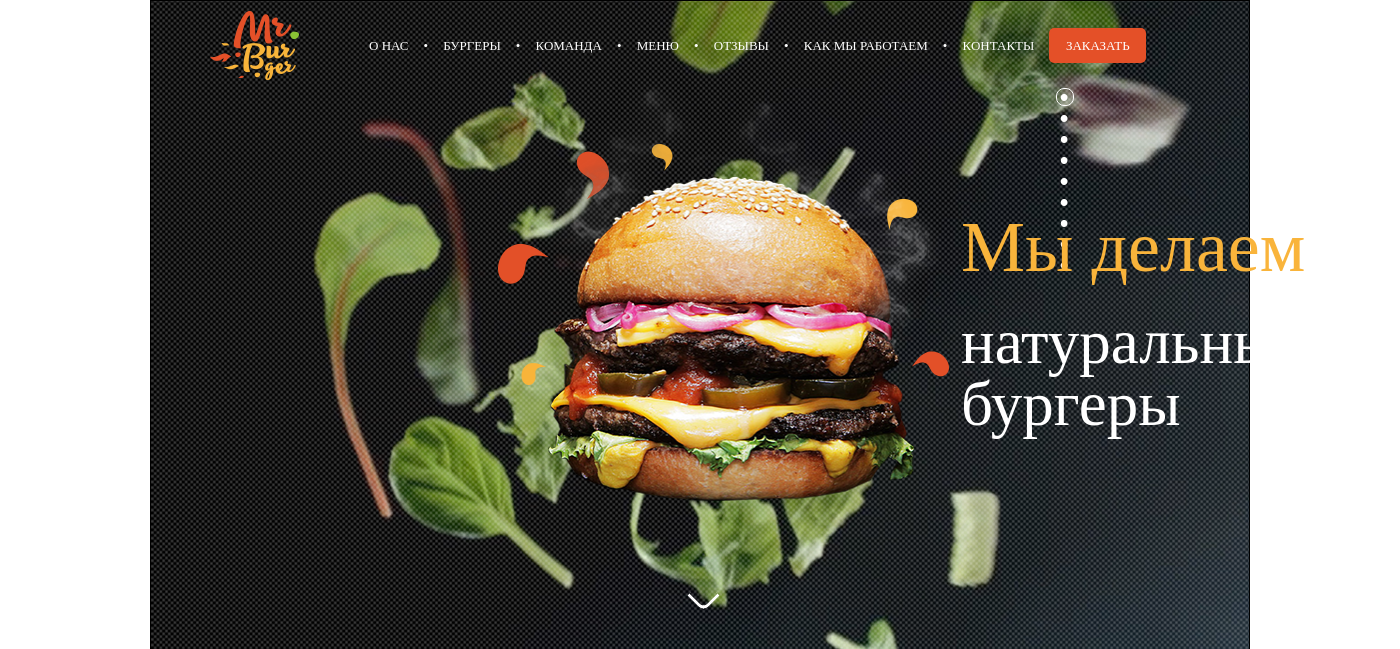
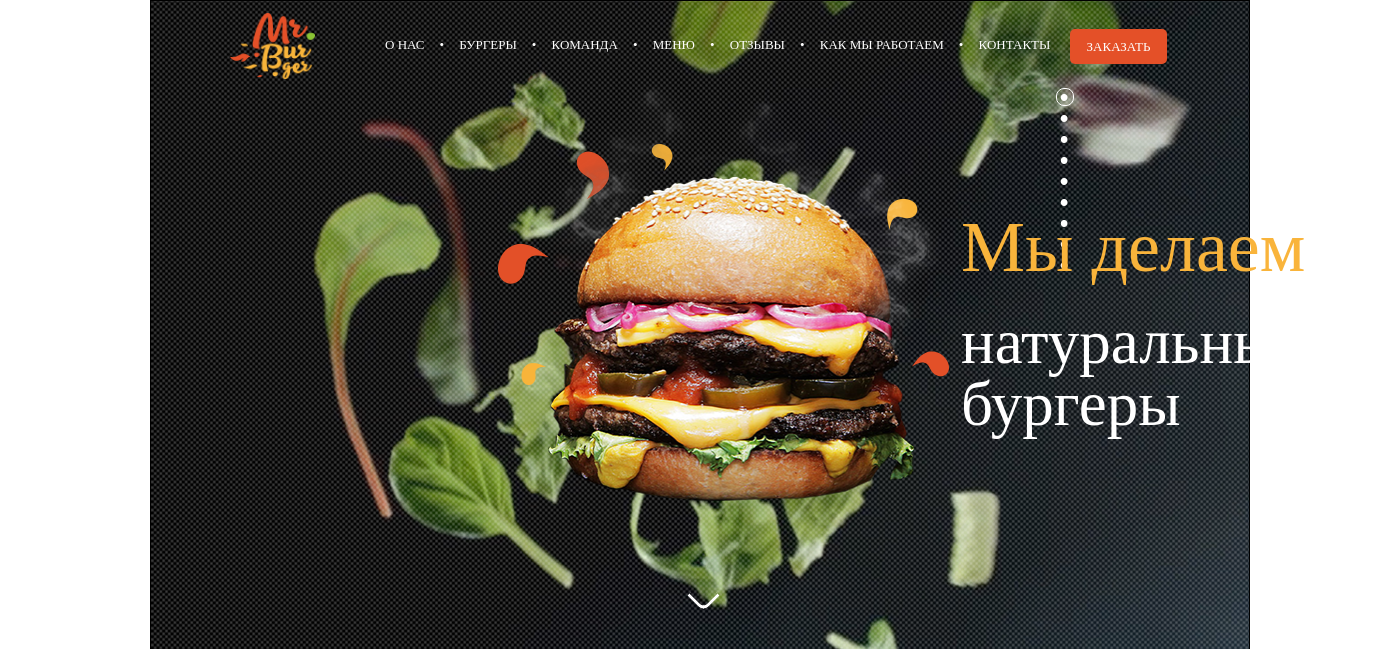
Before and after one commit to Arsonix1/arsonix1.github.io, a PHP site: page / in a window 1400 px wide; the page is wider, and only the part inside the window is pictured. Shown: the top 649 px of that part. Run offline with PHP 8.4, Linux system fonts and the light colour scheme.

Commit message:
change header

```diff
--- /dev/null
+++ b/css/header/_header.scss
@@ -0,0 +1,15 @@
+.header {
+  height: 79px;
+  width: 100%;
+  display: flex;
+  position: absolute;
+  font-size: 13px;
+  line-height: 30px;
+  font-family: "Ubuntu";
+  font-weight: 500;
+  text-transform: uppercase;
+  &__logo {
+    margin-left: 7%;
+    margin-top: 13px;
+  }
+}
--- a/css/main.css
+++ b/css/main.css
@@ -1,4 +1,46 @@
 @charset "UTF-8";
+.header {
+  height: 79px;
+  width: 100%;
+  display: flex;
+  position: absolute;
+  font-size: 13px;
+  line-height: 30px;
+  font-family: "Ubuntu";
+  font-weight: 500;
+  text-transform: uppercase;
+}
+.header__logo {
+  margin-left: 7%;
+  margin-top: 13px;
+}
+
+.navigation {
+  width: 68%;
+}
+.navigation__menu {
+  display: flex;
+  margin-left: 70px;
+}
+.navigation__menu-item {
+  margin-top: 30px;
+}
+.navigation__menu-item::before {
+  content: "•";
+  font-size: 13px;
+  color: #fff;
+  margin-left: 15px;
+  margin-right: 12px;
+}
+.navigation__menu-item:first-child:before {
+  content: "";
+  margin: 0;
+}
+.navigation__menu-item a {
+  color: #fff;
+  text-decoration: none;
+}
+
 .burgers {
   background: url("../../img/backgrounds/burgers.png");
   background-position-x: 95%;
@@ -11,44 +53,6 @@
   width: 100%;
   height: 100%;
   background: url("../img/backgrounds/texture.png");
-}
-
-.header {
-  height: 79px;
-  width: 100%;
-  display: flex;
-  position: absolute;
-  font-size: 13px;
-  line-height: 30px;
-  font-family: "Ubuntu";
-  font-weight: 500;
-  text-transform: uppercase;
-}
-.header__logo {
-  margin-left: 4%;
-  margin-top: 10px;
-}
-.header__menu {
-  display: flex;
-  margin-left: 70px;
-}
-.header__menu-item {
-  margin-top: 30px;
-}
-.header__menu-item::before {
-  content: "•";
-  font-size: 13px;
-  color: #fff;
-  margin-left: 15px;
-  margin-right: 12px;
-}
-.header__menu-item:first-child:before {
-  content: "";
-  margin: 0;
-}
-.header__menu-item a {
-  color: #fff;
-  text-decoration: none;
 }
 
 .slider-switch {
@@ -337,6 +341,10 @@ h1, h2, h3, h4, h5, h6 {
   width: 1100px;
 }
 
+.main-menu {
+  display: flex;
+}
+
 .landing-block {
   width: 100%;
   height: 650px;
@@ -381,8 +389,8 @@ h1, h2, h3, h4, h5, h6 {
   height: 35px;
   border-radius: 5px;
   background-color: #e45028;
-  margin-top: 27px;
-  margin-left: 15px;
+  margin-top: 29px;
+  margin-left: 7px;
   color: #fff;
   border: none;
 }
--- a/css/main.scss
+++ b/css/main.scss
@@ -1,5 +1,7 @@
+@import './header/header';
+@import './navigation/navigation';
+
 @import './burgers/burgers-base';
-@import './burgers/burgers-header';
 @import './burgers/burgers-slider';
 
 @import './we-best/we-best-base';
@@ -58,6 +60,10 @@ h1, h2, h3, h4, h5, h6 {
   width: 1100px;
 }
 
+.main-menu {
+  display: flex;
+}
+
 .landing-block {
   width: 100%;
   height: 650px;
@@ -102,8 +108,8 @@ h1, h2, h3, h4, h5, h6 {
   height: 35px;
   border-radius: 5px;
   background-color: #e45028;
-  margin-top: 27px;
-  margin-left: 15px;
+  margin-top: 29px;
+  margin-left: 7px;
   color: #fff;
   border: none;
   &-text {
--- a/css/burgers/_burgers-header.scss
+++ b/css/navigation/_navigation.scss
@@ -1,17 +1,5 @@
-.header {
-  height: 79px;
-  width: 100%;
-  display: flex;
-  position: absolute;
-  font-size: 13px;
-  line-height: 30px;
-  font-family: "Ubuntu";
-  font-weight: 500;
-  text-transform: uppercase;
-  &__logo {
-    margin-left: 4%;
-    margin-top: 10px;
-  }
+.navigation {
+  width: 68%;
   &__menu {
     display: flex;
     margin-left: 70px;
--- a/index.html
+++ b/index.html
@@ -10,37 +10,41 @@
 <body>
   <div class="wrapper">
     <div class="wrapper__content">
-      <div class="container">
-        <section class="landing-block burgers">
-          <div class="header">
-            <img src="./img/burgers/header/logo.png" alt="" class="header__logo">
-            <ul class="header__menu">
-              <li class="header__menu-item">
+      <header class="header">
+        <div class="container main-menu">
+          <img src="./img/burgers/header/logo.png" alt="" class="header__logo">
+          <nav class="navigation">
+            <ul class="navigation__menu">
+              <li class="navigation__menu-item">
                 <a href="#">О нас</a>
               </li>
-              <li class="header__menu-item">
+              <li class="navigation__menu-item">
                 <a href="#">Бургеры</a>
               </li>
-              <li class="header__menu-item">
+              <li class="navigation__menu-item">
                 <a href="#">Команда</a>
               </li>
-              <li class="header__menu-item">
+              <li class="navigation__menu-item">
                 <a href="#">Меню</a>
               </li>
-              <li class="header__menu-item">
+              <li class="navigation__menu-item">
                 <a href="#">Отзывы</a>
               </li>
-              <li class="header__menu-item">
+              <li class="navigation__menu-item">
                 <a href="#">Как мы работаем</a>
               </li>
-              <li class="header__menu-item">
+              <li class="navigation__menu-item">
                 <a href="#">Контакты</a>
               </li>
             </ul>
-            <button type="submit" class="button">
-              <span class="button-text">Заказать</span>
-            </button>
-          </div>
+          </nav>
+          <button type="submit" class="button">
+            <span class="button-text">Заказать</span>
+          </button>
+        </div>
+      </header>
+      <div class="container">
+        <section class="landing-block burgers">
           <ul class="slider-switch">
             <li class="slider-switch__item slider-switch__item-active">
               <a href="#">•</a>
```
Also changed, not shown: css/first-screen/first-screen-base.scss (deleted, +0 -13 lines).
